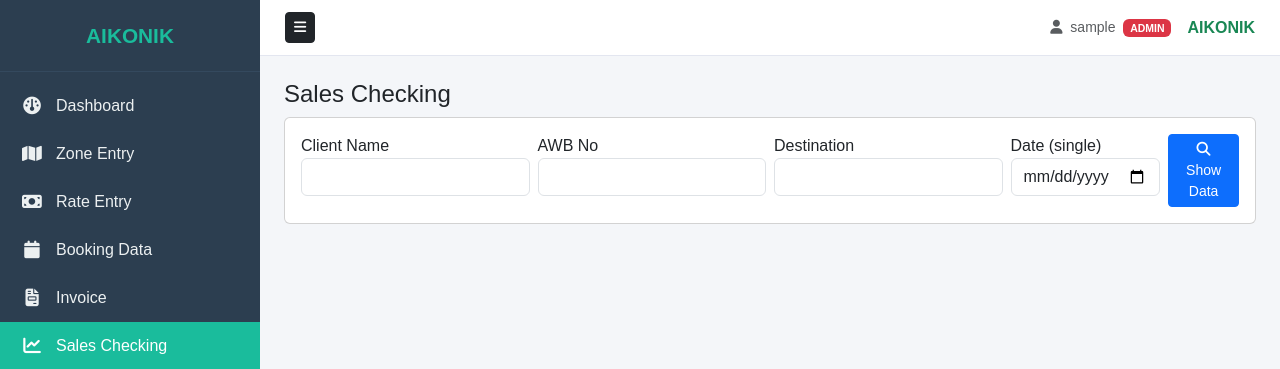
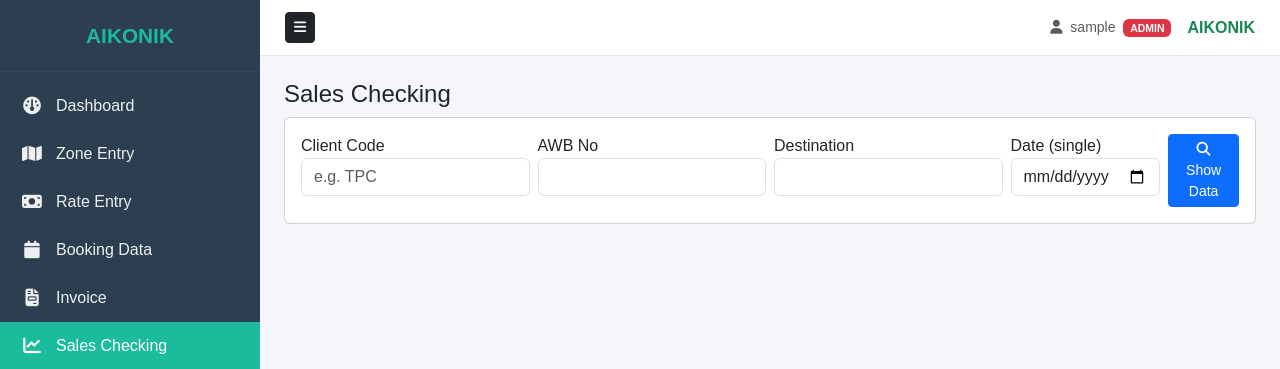
Before and after one commit to ab-rar-6024/courier_booking_system, a Flask app: page /sales-checking in a window 1280 px wide. Shown: the top 369 px of the page. Run offline with Flask 3, Linux system fonts and the light colour scheme; the visitor is signed in with stand-in values (Sample User, id 1); some libraries are stand-ins or nearby versions.

Commit message:
updated version

```diff
--- a/app.py
+++ b/app.py
@@ -597,37 +597,36 @@ def sales_checking():
 
     show_results = (request.method == "POST")
 
-    client_name = request.form.get("client_name", "").strip()
+    client_code = request.form.get("client_code", "").strip()
     awb_no      = request.form.get("awb_no", "").strip()
     destination = request.form.get("destination", "").strip()
-    from_date   = request.form.get("from_date", "").strip()
-    to_date     = request.form.get("to_date", "").strip()
+    single_date = request.form.get("date", "").strip()
 
     rows         = []
     total_amount = 0
 
     if show_results:
         query = """
-            SELECT client_name, awb_no, destination,
+            SELECT code, awb_no, destination,
                    COUNT(*) AS sum_count, SUM(total_amount) AS amount
             FROM bookings WHERE 1=1
         """
         params = []
 
-        if client_name:
-            query += " AND client_name ILIKE %s"
-            params.append(f"%{client_name}%")
+        if client_code:
+            query += " AND code ILIKE %s"
+            params.append(f"%{client_code}%")
         if awb_no:
             query += " AND awb_no ILIKE %s"
             params.append(f"%{awb_no}%")
         if destination:
             query += " AND destination ILIKE %s"
             params.append(f"%{destination}%")
-        if from_date and to_date:
-            query += " AND booking_date BETWEEN %s AND %s"
-            params.extend([from_date, to_date])
+        if single_date:
+            query += " AND booking_date = %s"
+            params.append(single_date)
 
-        query += " GROUP BY client_name, awb_no, destination ORDER BY client_name"
+        query += " GROUP BY code, awb_no, destination ORDER BY code"
         cursor.execute(query, params)
         rows         = [dict(r) for r in cursor.fetchall()]
         total_amount = sum(r["amount"] for r in rows) if rows else 0
@@ -823,24 +822,24 @@ def booking_export():
 def sales_export():
     db     = get_db_connection()
     cursor = db.cursor()
-    query  = """SELECT client_name AS "Client Name", awb_no AS "AWB No",
+    query  = """SELECT code AS "Client Code", awb_no AS "AWB No",
                        destination AS "Destination", COUNT(*) AS "Sum",
                        SUM(total_amount) AS "Amount"
                 FROM bookings WHERE 1=1"""
     params = []
-    if request.form.get("client_name"):
-        query += " AND client_name ILIKE %s"
-        params.append(f"%{request.form['client_name']}%")
+    if request.form.get("client_code"):
+        query += " AND code ILIKE %s"
+        params.append(f"%{request.form['client_code']}%")
     if request.form.get("awb_no"):
         query += " AND awb_no ILIKE %s"
         params.append(f"%{request.form['awb_no']}%")
     if request.form.get("destination"):
         query += " AND destination ILIKE %s"
         params.append(f"%{request.form['destination']}%")
-    if request.form.get("from_date") and request.form.get("to_date"):
-        query += " AND booking_date BETWEEN %s AND %s"
-        params.extend([request.form["from_date"], request.form["to_date"]])
-    query += " GROUP BY client_name, awb_no, destination"
+    if request.form.get("date"):
+        query += " AND booking_date = %s"
+        params.append(request.form["date"])
+    query += " GROUP BY code, awb_no, destination ORDER BY code"
     cursor.execute(query, params)
     df = pd.DataFrame([dict(r) for r in cursor.fetchall()])
     output = io.BytesIO()
@@ -1077,32 +1076,31 @@ def sales_pdf():
     db     = get_db_connection()
     cursor = db.cursor()
 
-    client_name = request.form.get("client_name", "").strip()
+    client_code = request.form.get("client_code", "").strip()
     awb_no      = request.form.get("awb_no", "").strip()
     destination = request.form.get("destination", "").strip()
-    from_date   = request.form.get("from_date", "").strip()
-    to_date     = request.form.get("to_date", "").strip()
+    single_date = request.form.get("date", "").strip()
 
     query = """
-        SELECT client_name, awb_no, destination,
+        SELECT code, awb_no, destination,
                COUNT(*) AS sum_count, SUM(total_amount) AS amount
         FROM bookings WHERE 1=1
     """
     params = []
-    if client_name:
-        query += " AND client_name ILIKE %s"
-        params.append(f"%{client_name}%")
+    if client_code:
+        query += " AND code ILIKE %s"
+        params.append(f"%{client_code}%")
     if awb_no:
         query += " AND awb_no ILIKE %s"
         params.append(f"%{awb_no}%")
     if destination:
         query += " AND destination ILIKE %s"
         params.append(f"%{destination}%")
-    if from_date and to_date:
-        query += " AND booking_date BETWEEN %s AND %s"
-        params.extend([from_date, to_date])
+    if single_date:
+        query += " AND booking_date = %s"
+        params.append(single_date)
 
-    query += " GROUP BY client_name, awb_no, destination ORDER BY client_name"
+    query += " GROUP BY code, awb_no, destination ORDER BY code"
     cursor.execute(query, params)
     rows         = [dict(r) for r in cursor.fetchall()]
     total_amount = sum(r["amount"] for r in rows) if rows else 0
@@ -1124,21 +1122,21 @@ def sales_pdf():
     elements.append(Paragraph("Sales Checking Report", title_style))
 
     filter_text = []
-    if client_name: filter_text.append(f"Client: {client_name}")
+    if client_code: filter_text.append(f"Client Code: {client_code}")
     if awb_no:      filter_text.append(f"AWB: {awb_no}")
     if destination: filter_text.append(f"Destination: {destination}")
-    if from_date and to_date: filter_text.append(f"Period: {from_date} to {to_date}")
+    if single_date: filter_text.append(f"Date: {single_date}")
     if filter_text:
         elements.append(Paragraph(" | ".join(filter_text), normal_style))
     elements.append(Spacer(1, 12))
 
-    header = ['SNO', 'Client Name', 'AWB No', 'Destination', 'Count', 'Amount (₹)']
+    header = ['SNO', 'Client Code', 'AWB No', 'Destination', 'Count', 'Amount (₹)']
     data   = [header]
 
     for i, row in enumerate(rows, start=1):
         data.append([
             str(i),
-            Paragraph(row['client_name'] or '', name_style),
+            Paragraph(row['code'] or '', name_style),
             row['awb_no'] or '',
             row['destination'] or '',
             str(row['sum_count']),
--- a/templates/sales_checking.html
+++ b/templates/sales_checking.html
@@ -7,8 +7,9 @@
 <div class="row g-2">
 
 <div class="col-md-3">
-    <label>Client Name</label>
-    <input name="client_name" id="client_name" class="form-control" value="{{ filters.client_name }}">
+    <label>Client Code</label>
+    <input name="client_code" id="client_code" class="form-control"
+           placeholder="e.g. TPC" value="{{ filters.client_code }}">
 </div>
 <div class="col-md-3">
     <label>AWB No</label>
@@ -57,7 +58,7 @@
         <table class="table table-bordered table-sm">
             <thead class="table-dark">
                 <tr>
-                    <th>SNO</th><th>Client Name</th><th>AWB No</th>
+                    <th>SNO</th><th>Client Code</th><th>AWB No</th>
                     <th>Destination</th><th>Sum</th><th>Amount</th>
                 </tr>
             </thead>
@@ -65,7 +66,7 @@
                 {% for r in rows %}
                 <tr>
                     <td>{{ loop.index }}</td>
-                    <td>{{ r.client_name }}</td>
+                    <td>{{ r.code }}</td>
                     <td>{{ r.awb_no }}</td>
                     <td>{{ r.destination }}</td>
                     <td>{{ r.sum_count }}</td>
@@ -86,7 +87,7 @@
     const toggleBtn = document.getElementById('toggleBtn');
     const resultsDiv = document.getElementById('resultsContainer');
     const form = document.getElementById('salesForm');
-    const filterInputs = ['client_name', 'awb_no', 'destination', 'date'].map(id => document.getElementById(id));
+    const filterInputs = ['client_code', 'awb_no', 'destination', 'date'].map(id => document.getElementById(id));
 
     function setShowDataMode() {
         toggleBtn.innerHTML = '<i class="fa fa-search"></i> Show Data';
```
